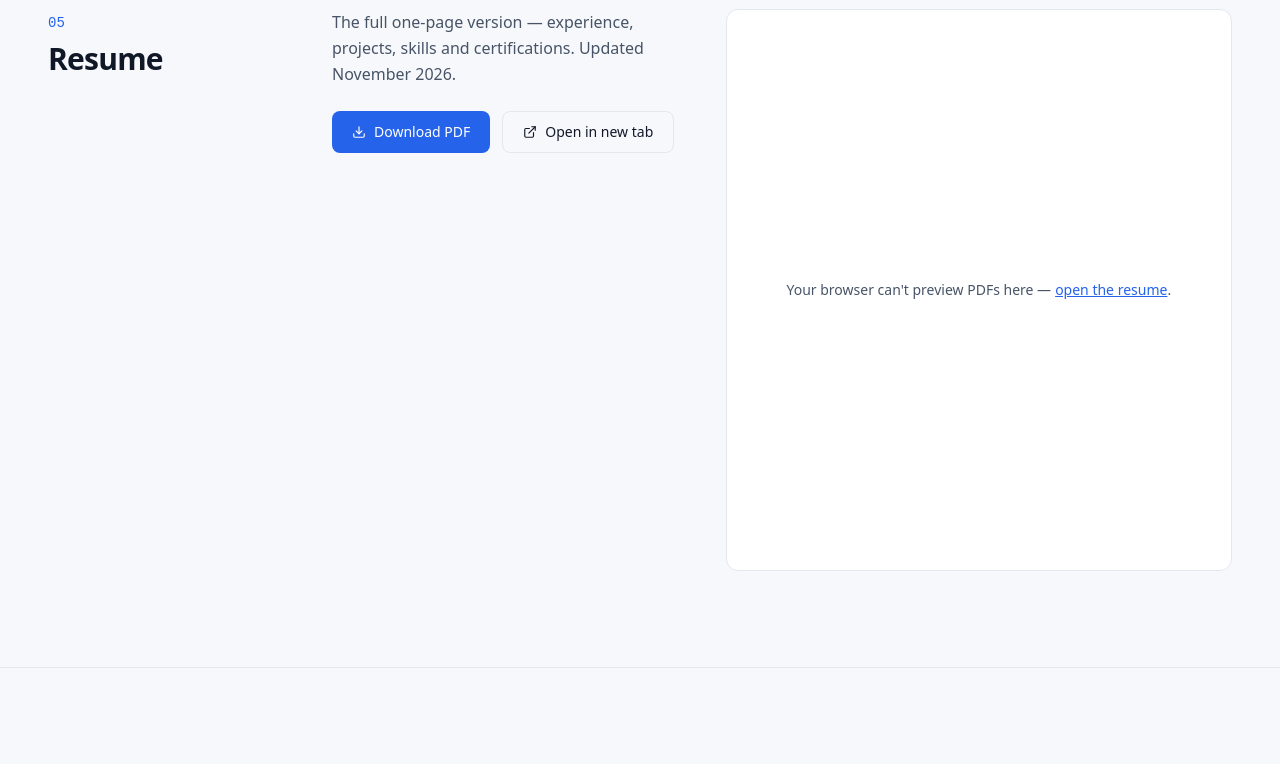
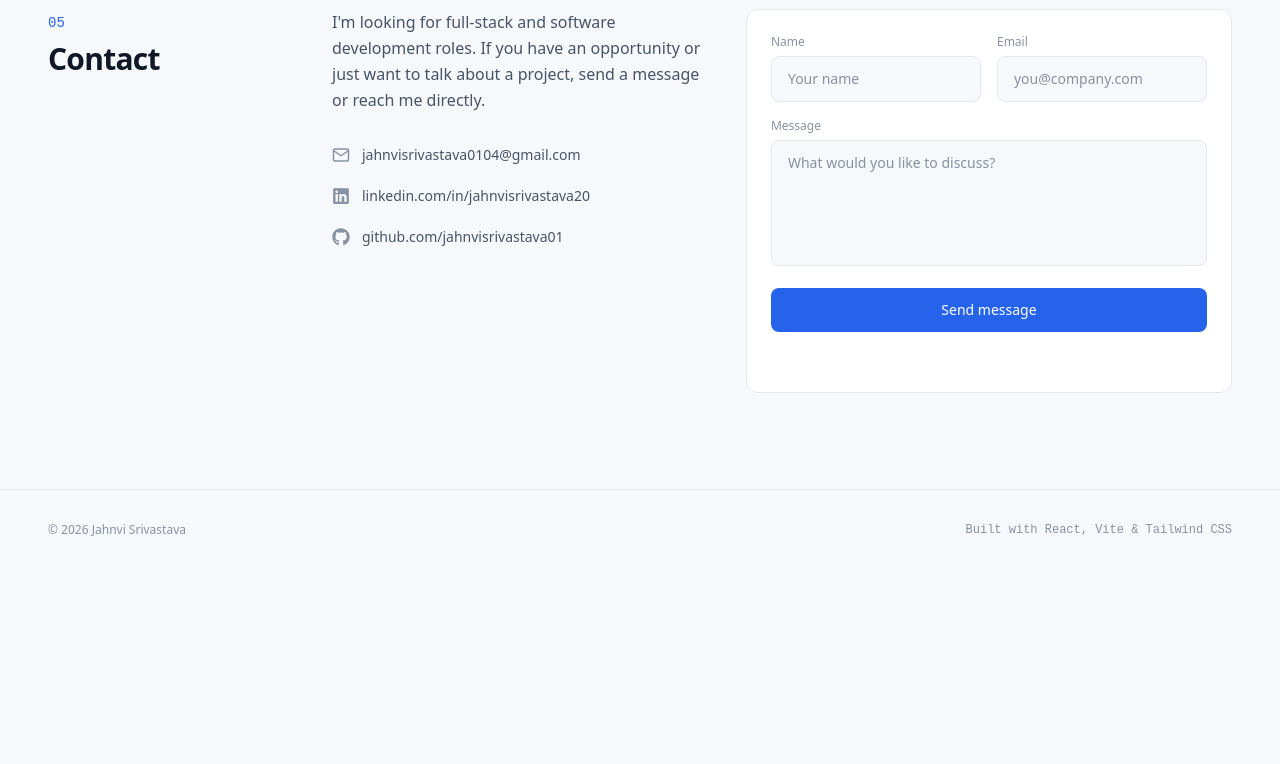
Before and after one commit to jahnvisrivastava01/Portfolio, a React (Vite) app: page / in a window 1280 px wide. Shown: the part 4300-5064 px from the top of the page. After the commit the page ends 4870 px from the top, so only its background shows below. Built offline with nearby package versions, Linux system fonts and the light colour scheme; a web font is replaced by a local one.

Commit message:
Remove duplicate resume section

```diff
--- a/src/App.jsx
+++ b/src/App.jsx
@@ -5,7 +5,7 @@ import Experience from "./components/Experience";
 import Projects from "./components/Projects";
 import Skills from "./components/Skills";
 import About from "./components/About";
-import Resume from "./components/Resume";
+
 import Contact from "./components/Contact";
 import Footer from "./components/Footer";
 
@@ -35,7 +35,7 @@ export default function App() {
         <Projects />
         <Skills />
         <About />
-        <Resume />
+
         <Contact />
       </main>
       <Footer />
--- a/src/components/Contact.jsx
+++ b/src/components/Contact.jsx
@@ -37,7 +37,7 @@ export default function Contact() {
   ];
 
   return (
-    <Section id="contact" index="06" title="Contact">
+    <Section id="contact" index="05" title="Contact">
       <div className="grid gap-10 md:grid-cols-[1fr_1.3fr]">
         <div className="reveal">
           <p className="leading-relaxed text-muted">
--- a/src/components/Resume.jsx
+++ /dev/null
@@ -1,42 +0,0 @@
-import { FiDownload, FiExternalLink } from "react-icons/fi";
-import { profile } from "../data";
-import { Button, Section } from "./ui";
-
-export default function Resume() {
-  return (
-    <Section id="resume" index="05" title="Resume">
-      <div className="reveal grid gap-8 md:grid-cols-[1fr_1.4fr] md:items-start">
-        <div>
-          <p className="leading-relaxed text-muted">
-            The full one-page version — experience, projects, skills and certifications. Updated November 2026.
-          </p>
-          <div className="mt-6 flex flex-wrap gap-3">
-            <Button href={profile.resume} download="Jahnvi_Srivastava_Resume.pdf">
-              <FiDownload /> Download PDF
-            </Button>
-            <Button href={profile.resume} target="_blank" rel="noopener noreferrer" variant="secondary">
-              <FiExternalLink /> Open in new tab
-            </Button>
-          </div>
-        </div>
-
-        <div className="hidden overflow-hidden rounded-xl border border-line bg-surface md:block">
-          <object
-            data={`${profile.resume}#view=FitH&toolbar=0`}
-            type="application/pdf"
-            title="Jahnvi Srivastava resume"
-            className="h-[560px] w-full"
-          >
-            <div className="flex h-[560px] items-center justify-center p-6 text-center text-sm text-muted">
-              Your browser can't preview PDFs here —{" "}
-              <a href={profile.resume} className="ml-1 text-accent underline">
-                open the resume
-              </a>
-              .
-            </div>
-          </object>
-        </div>
-      </div>
-    </Section>
-  );
-}
```
